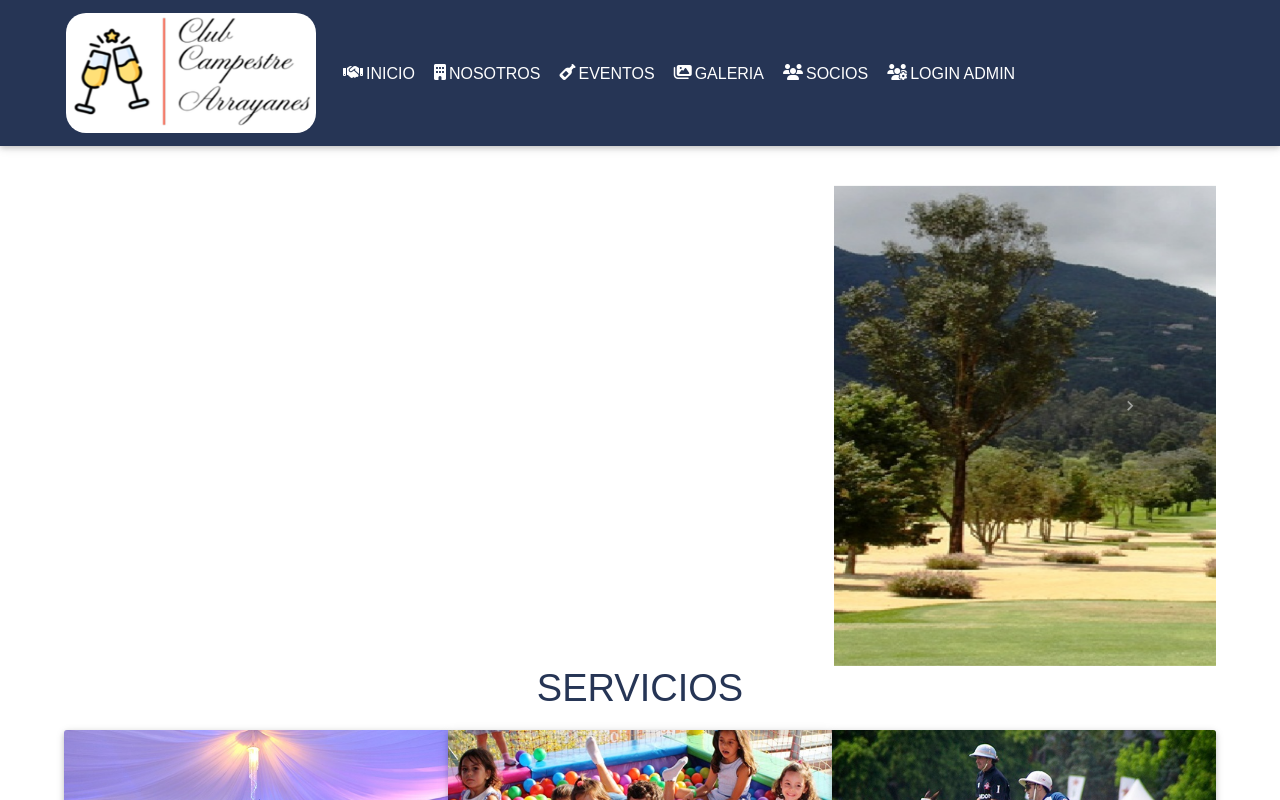
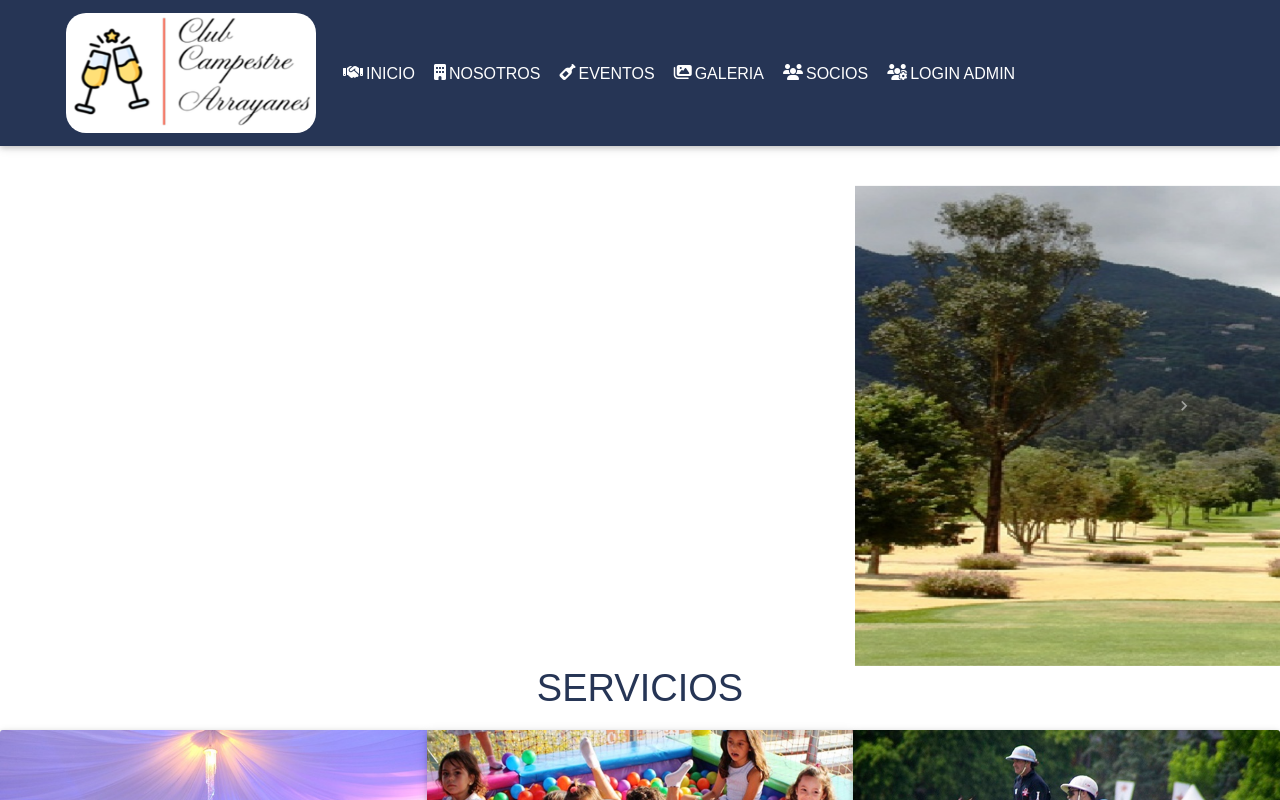
Before and after one commit to Nrsimhashakti/C4-G29-G3, a React (Create React App) app: page / in a window 1280 px wide. Shown: the top 800 px of the page. Built offline with nearby package versions, Linux system fonts and the light colour scheme.

Commit message:
make it better

```diff
--- a/src/views/Inicio.jsx
+++ b/src/views/Inicio.jsx
@@ -24,7 +24,7 @@ export const Inicio = () => {
     return(
         <>
 
-         <div className="container_12">
+         <div className="">
             {/* CARRUSEL */}
 
             <Carousel>
```
